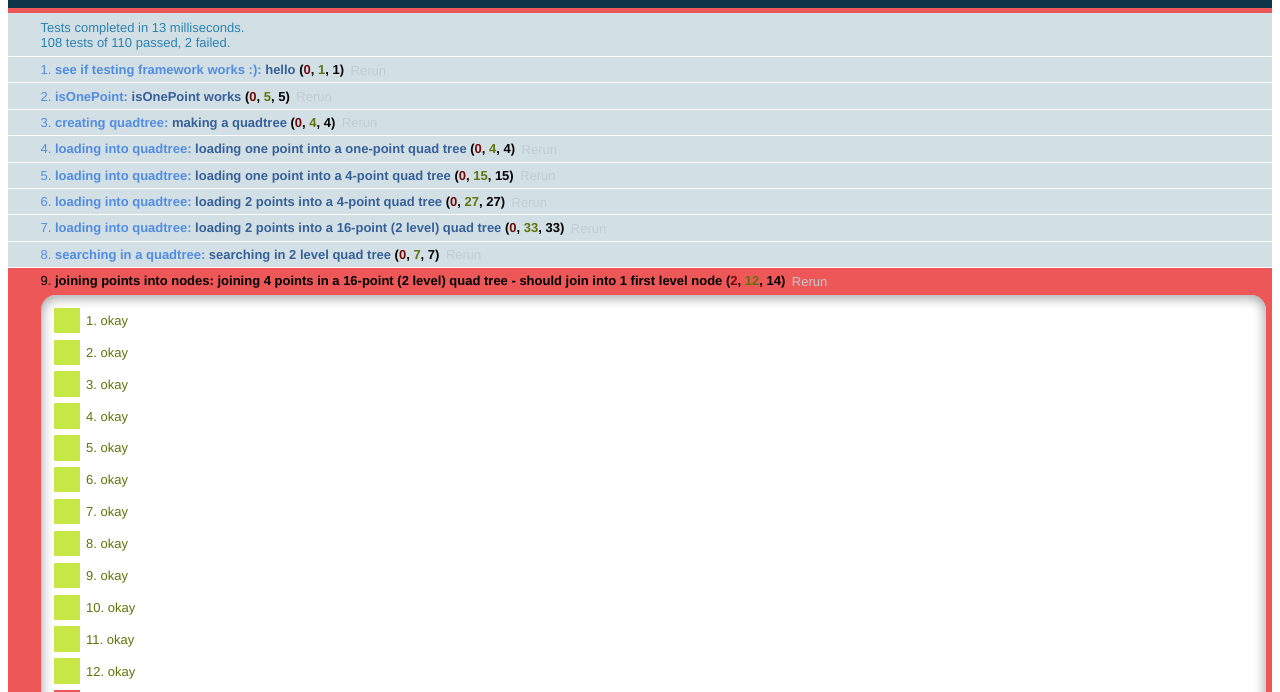
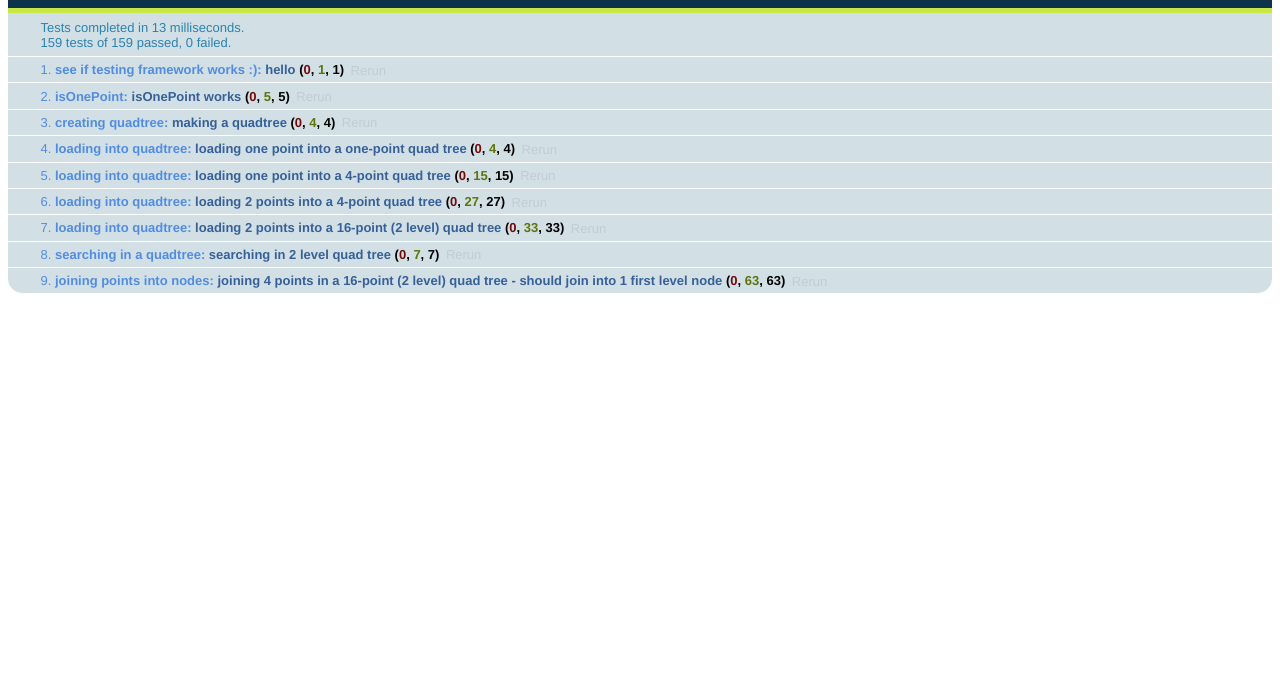
Before and after one commit to ajuc/jsPointQuadtree, a plain HTML site: page tests.html in a window 1280 px wide. Shown: the part 48-740 px from the top of the page. Drawn offline with Linux system fonts and the light colour scheme.

Commit message:
Joining nodes that have the same value.

```diff
--- a/jsPointQuadtree.js
+++ b/jsPointQuadtree.js
@@ -136,6 +136,35 @@ ajuc.jsPointQuadtree = (function() {
 		};
 	};
 
+	Node.prototype.rejoin = function() {
+		if (!this.isLeaf()) {
+			// descent
+			var values = [ this.kids[0].rejoin(),
+			               this.kids[1].rejoin(),
+			               this.kids[2].rejoin(),
+			               this.kids[3].rejoin() ];
+
+			//check
+			if ( values[0][0] &&
+				 values[1][0] &&
+				 values[2][0] &&
+				 values[3][0] &&
+				 values[0][1] === values[1][1] &&
+				 values[1][1] === values[2][1] &&
+				 values[2][1] === values[3][1]
+			) {
+				// join
+				this.kids = [undefined, undefined, undefined, undefined];
+				this.value = values[0][1];
+				return [true, this.value];  // [same values in kids, value]
+			} else {
+				return [false, this.value]; // [same values in kids, value]
+			}
+		} else {
+			return [true, this.value]; // [same values in kids, value]
+		}
+	};
+
 	function Quadtree(coordinates, options) {
 		this.coordinates = coordinates;
 		if (options===undefined) {
@@ -159,8 +188,7 @@ ajuc.jsPointQuadtree = (function() {
 	};
 
 	Quadtree.prototype.rejoin = function() {
-		//TODO
-		;
+		this.root.rejoin();
 	};
 
 
--- a/tests.html
+++ b/tests.html
@@ -208,8 +208,70 @@ function runTests() {
 		qt.add([2,2], 997);
 		qt.add([2,3], 997);
 		qt.add([3,2], 997);
+		qt.add([3,3], 998);
+		deepEqual(qt.coordinates, [0, 0, 3, 3]);
+		deepEqual(qt.root.coordinates, [0, 0, 3, 3]);
+
+		deepEqual(qt.root.kids[0].coordinates, [0, 0, 1, 1]);
+		deepEqual(qt.root.kids[0].kids, [undefined, undefined, undefined, undefined]);
+		deepEqual(qt.root.kids[0].value, undefined);
+
+		deepEqual(qt.root.kids[1].coordinates, [2, 0, 3, 1]);
+		deepEqual(qt.root.kids[1].kids, [undefined, undefined, undefined, undefined]);
+		deepEqual(qt.root.kids[1].value, undefined);
+
+		deepEqual(qt.root.kids[2].coordinates, [0, 2, 1, 3]);
+		deepEqual(qt.root.kids[2].kids, [undefined, undefined, undefined, undefined]);
+		deepEqual(qt.root.kids[2].value, undefined);
+
+		deepEqual(qt.root.kids[3].coordinates, [2, 2, 3, 3]);
+		deepEqual(qt.root.kids[3].value, undefined);
+
+		deepEqual(qt.root.kids[3].kids[0].coordinates, [2,2,2,2]);
+		deepEqual(qt.root.kids[3].kids[0].kids, [undefined, undefined, undefined, undefined]);
+		deepEqual(qt.root.kids[3].kids[0].value, 997);
+		deepEqual(qt.root.kids[3].kids[1].coordinates, [3,2,3,2]);
+		deepEqual(qt.root.kids[3].kids[1].kids, [undefined, undefined, undefined, undefined]);
+		deepEqual(qt.root.kids[3].kids[1].value, 997);
+		deepEqual(qt.root.kids[3].kids[2].coordinates, [2,3,2,3]);
+		deepEqual(qt.root.kids[3].kids[2].kids, [undefined, undefined, undefined, undefined]);
+		deepEqual(qt.root.kids[3].kids[2].value, 997);
+		deepEqual(qt.root.kids[3].kids[3].coordinates, [3,3,3,3]);
+		deepEqual(qt.root.kids[3].kids[3].kids, [undefined, undefined, undefined, undefined]);
+		deepEqual(qt.root.kids[3].kids[3].value, 998);
+
+		qt.rejoin();
+
+		deepEqual(qt.root.kids[3].kids[0].coordinates, [2,2,2,2]);
+		deepEqual(qt.root.kids[3].kids[0].kids, [undefined, undefined, undefined, undefined]);
+		deepEqual(qt.root.kids[3].kids[0].value, 997);
+		deepEqual(qt.root.kids[3].kids[1].coordinates, [3,2,3,2]);
+		deepEqual(qt.root.kids[3].kids[1].kids, [undefined, undefined, undefined, undefined]);
+		deepEqual(qt.root.kids[3].kids[1].value, 997);
+		deepEqual(qt.root.kids[3].kids[2].coordinates, [2,3,2,3]);
+		deepEqual(qt.root.kids[3].kids[2].kids, [undefined, undefined, undefined, undefined]);
+		deepEqual(qt.root.kids[3].kids[2].value, 997);
+		deepEqual(qt.root.kids[3].kids[3].coordinates, [3,3,3,3]);
+		deepEqual(qt.root.kids[3].kids[3].kids, [undefined, undefined, undefined, undefined]);
+		deepEqual(qt.root.kids[3].kids[3].value, 998);
+
 		qt.add([3,3], 997);
+
+		deepEqual(qt.root.kids[3].kids[0].coordinates, [2,2,2,2]);
+		deepEqual(qt.root.kids[3].kids[0].kids, [undefined, undefined, undefined, undefined]);
+		deepEqual(qt.root.kids[3].kids[0].value, 997);
+		deepEqual(qt.root.kids[3].kids[1].coordinates, [3,2,3,2]);
+		deepEqual(qt.root.kids[3].kids[1].kids, [undefined, undefined, undefined, undefined]);
+		deepEqual(qt.root.kids[3].kids[1].value, 997);
+		deepEqual(qt.root.kids[3].kids[2].coordinates, [2,3,2,3]);
+		deepEqual(qt.root.kids[3].kids[2].kids, [undefined, undefined, undefined, undefined]);
+		deepEqual(qt.root.kids[3].kids[2].value, 997);
+		deepEqual(qt.root.kids[3].kids[3].coordinates, [3,3,3,3]);
+		deepEqual(qt.root.kids[3].kids[3].kids, [undefined, undefined, undefined, undefined]);
+		deepEqual(qt.root.kids[3].kids[3].value, 997);
+
 		qt.rejoin();
+
 		deepEqual(qt.coordinates, [0, 0, 3, 3]);
 		deepEqual(qt.root.coordinates, [0, 0, 3, 3]);
 
```
